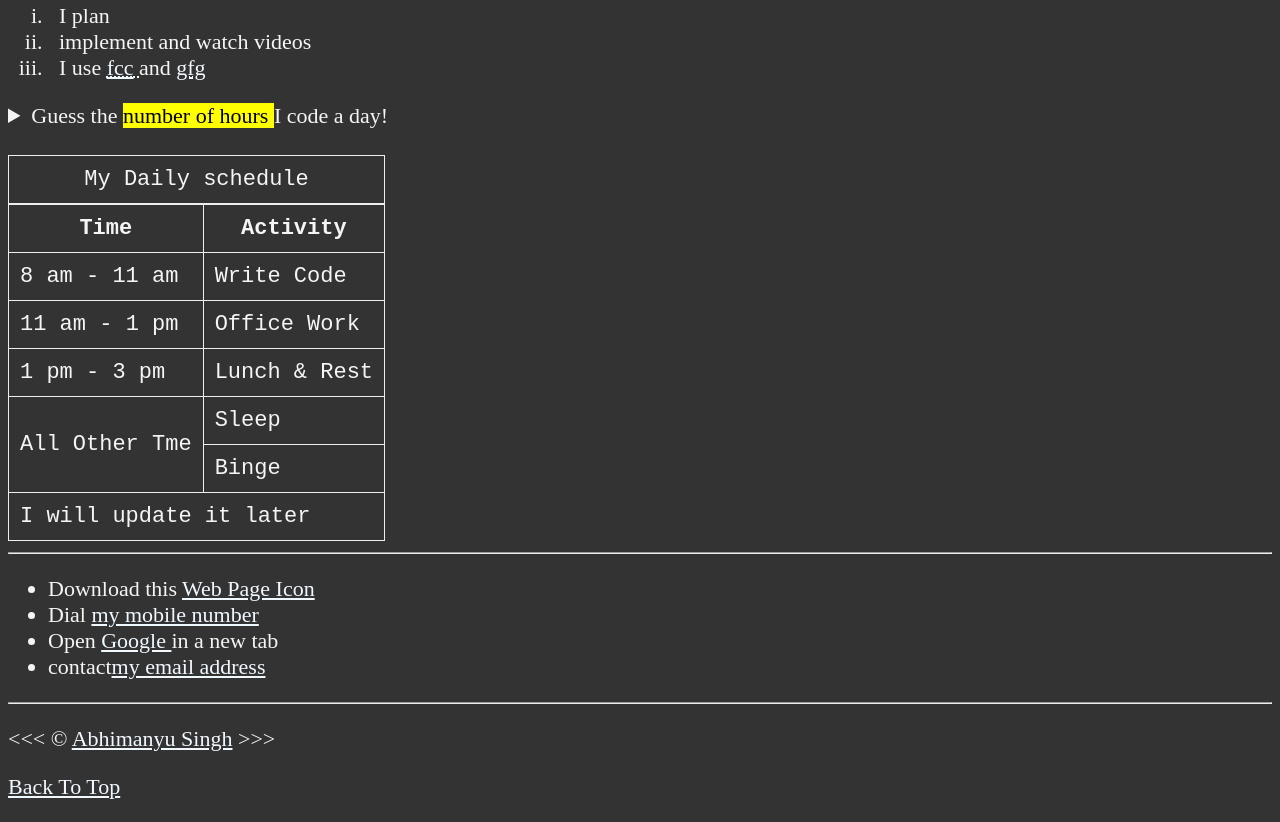
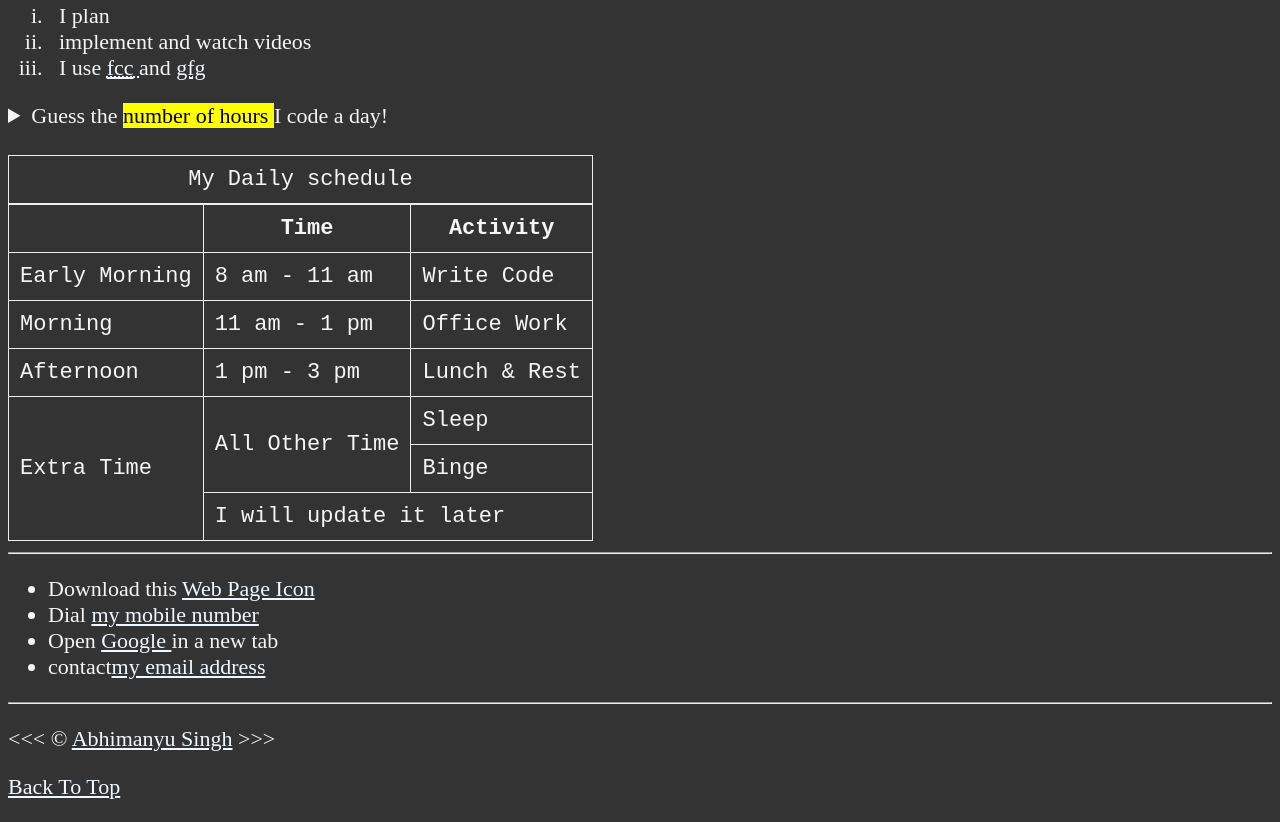
Before and after one commit to AbhimanyuSinghh/html, a plain HTML site: page index.html in a window 1280 px wide. Shown: the part 2224-3046 px from the top of the page. Drawn offline with Linux system fonts and the light colour scheme.

Commit message:
added more cols and rowsto table

```diff
--- a/index.html
+++ b/index.html
@@ -184,6 +184,9 @@
                         <thead>
                             <tr>
                                 <th>
+                                    &nbsp;
+                                </th>
+                                <th>
                                     Time
                                 </th>
                                 <th>
@@ -194,6 +197,9 @@
                         <tbody>
                             <tr>
                                 <td>
+                                    Early Morning
+                                </td>
+                                <td>
                                     <time datetime="08:00">8 am</time> - <time datetime="11:00">11 am</time>
                                 </td>
                                 <td>
@@ -202,6 +208,9 @@
                             </tr>
                             <tr>
                                 <td>
+                                    Morning
+                                </td>
+                                <td>
                                     <time datetime="11:00">11 am</time> - <time datetime="13:00">1 pm</time>
                                 </td>
                                 <td>
@@ -209,6 +218,9 @@
                                 </td>
                             </tr>
                             <tr>
+                                <td>
+                                    Afternoon
+                                </td>
                                 <td>
                                     <time datetime="13:00">1 pm</time> - <time datetime="15:00">3 pm</time>
                                 </td>
@@ -219,20 +231,29 @@
                         </tbody>
                         <tfoot>
                             <tr>
-                                <td rowspan="2">All Other Tme</td>
-                                <td>Sleep</td>
+                                <td rowspan="3">
+                                    Extra Time
+                                </td>
+                                <td rowspan="2">
+                                    All Other Time
+                                </td>
+                                <td>
+                                    Sleep
+                                </td>
                             </tr>
                             <tr>
-                                <td>Binge</td>
+                                <td>
+                                    Binge
+                                </td>
                             </tr>
                             <tr>
-                                <td colspan="2">I will update it later</td>
+                                <td colspan="2">
+                                    I will update it later
+                                </td>
                             </tr>
                         </tfoot>
                     </table>
                 </section>
-
-
             </article>
 
 
```
